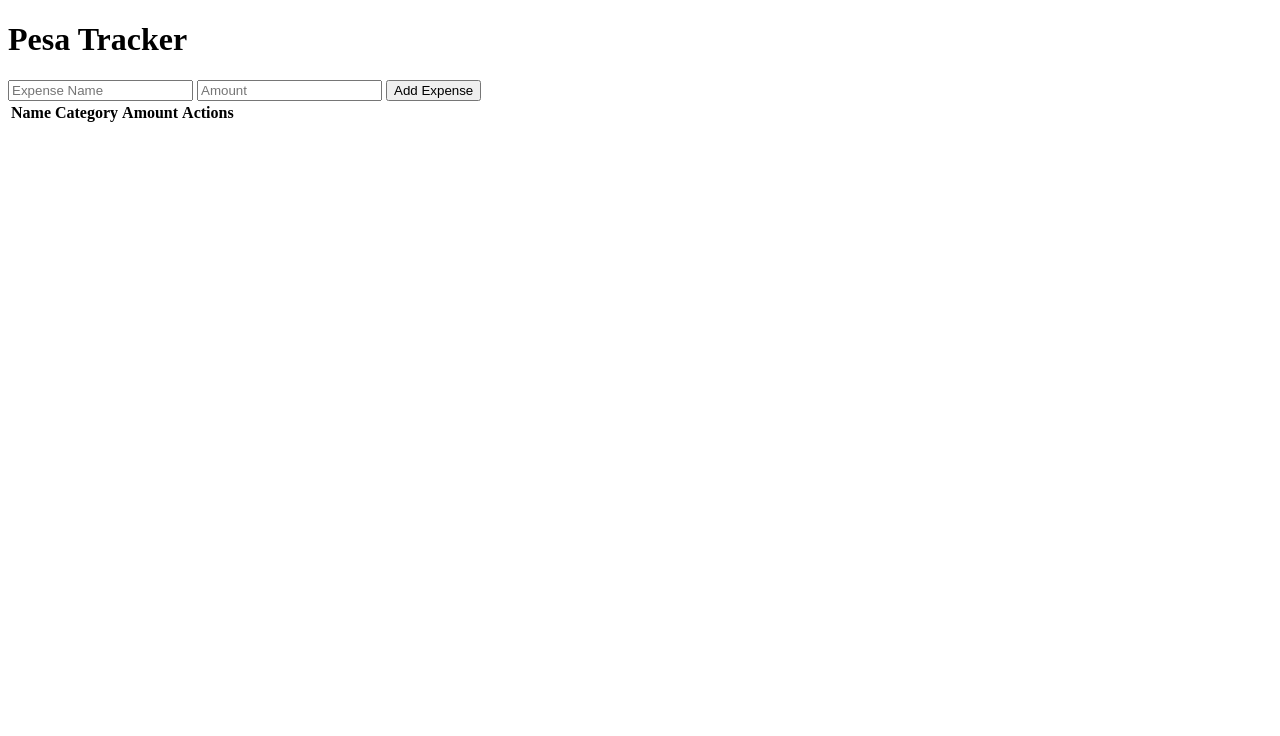
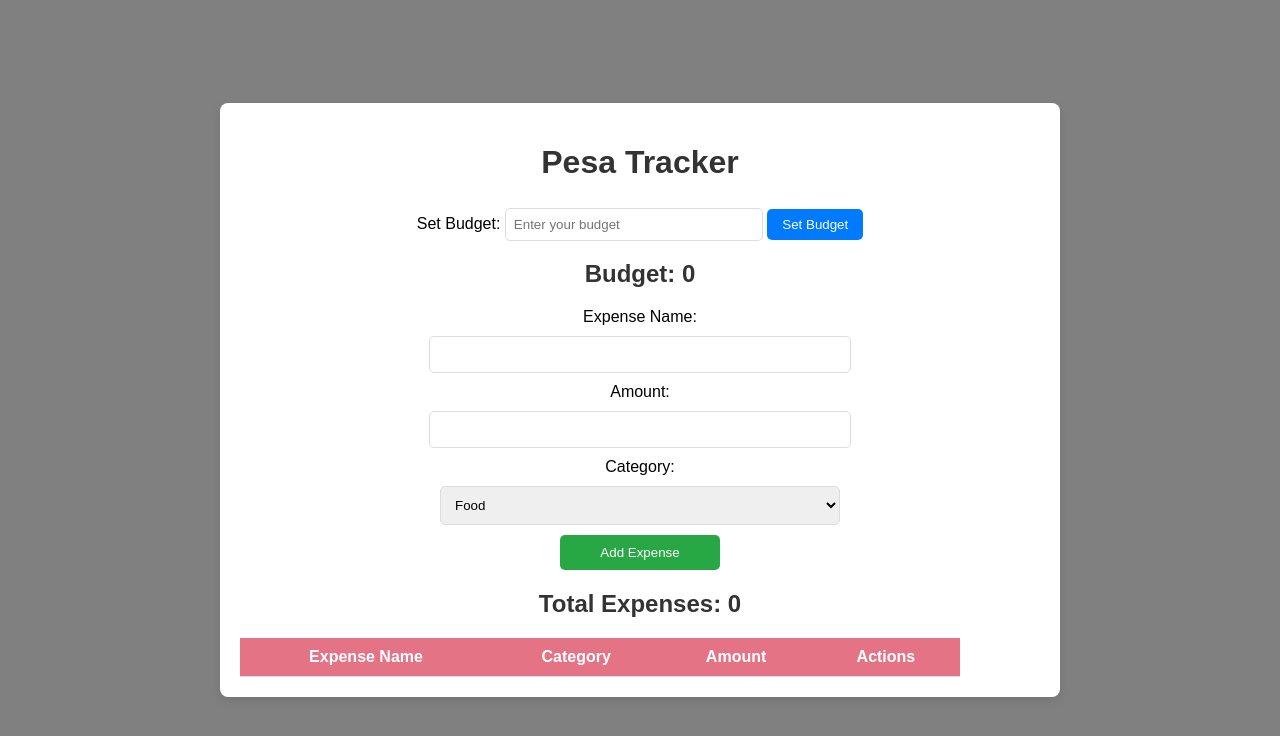
Before and after one commit to b-edward28/phase-1-project, a plain HTML site: page index.html in a window 1280 px wide. Drawn offline with Linux system fonts and the light colour scheme.

Commit message:
Adds css

```diff
--- a/index.html
+++ b/index.html
@@ -4,20 +4,49 @@
     <meta charset="UTF-8">
     <meta name="viewport" content="width=device-width, initial-scale=1.0">
     <title>Pesa Tracker</title>
+    <link rel="stylesheet" href="style.css">
 </head>
+
 <body>
+    <div class="container">
         <h1>Pesa Tracker</h1>
 
+        <div>
+            <label for="budgetInput">Set Budget:</label>
+            <input type="number" id="budgetInput" placeholder="Enter your budget">
+            <button id="setBudgetBtn">Set Budget</button>
+        </div>
+
+        <h2>Budget: <span id="budgetDisplay">0</span></h2>
+
         <form id="expenseForm">
-        <input type="text" id="expenseName" placeholder="Expense Name">
-        <input type = "number" id="expenseAmount" placeholder="Amount">
-        <button type="submit">Add Expense</button>
+            <label for="expenseName">Expense Name:</label>
+            <input type="text" id="expenseName" required>
+
+            <label for="expenseAmount">Amount:</label>
+            <input type="number" id="expenseAmount" required>
+
+            <label for="expenseCategory">Category:</label>
+            <select id="expenseCategory" required>
+                <option value="Food">Food</option>
+                <option value="Transport">Transport</option>
+                <option value="Bills">Bills</option>
+                <option value="Shopping">Shopping</option>
+                <option value ="Medical">Medical</option>
+                <option value="Entertainment">Entertainment</option>
+                <option value="Other">Others</option>
+            </select>
+
+            <button type="submit" id="submitBtn">Add Expense</button>
         </form>
+
+        <h2>Total Expenses: <span id="totalExpenses">0</span></h2>
+        <p id="alertMessage" class="alert"></p>
 
         <table>
             <thead>
                 <tr>
-                <th>Name</th>
+                    <th>Expense Name</th>
                     <th>Category</th>
                     <th>Amount</th>
                     <th>Actions</th>
@@ -25,6 +54,7 @@
             </thead>
             <tbody id="expenseList"></tbody>
         </table>
+    </div>
 
     <script src="app.js"></script>
 
--- a/style.css
+++ b/style.css
@@ -0,0 +1,112 @@
+body {
+    font-family: Arial, sans-serif;
+    background-color: grey;
+    margin: 0;
+    padding: 0;
+    display: flex;
+    justify-content: center;
+    align-items: center;
+    height: 100vh;
+}
+
+.container {
+    background: #fff;
+    padding: 20px;
+    width: 90%;
+    max-width: 800px;
+    box-shadow: 0 4px 10px rgba(0, 0, 0, 0.1);
+    border-radius: 8px;
+    text-align: center;
+}
+
+h1, h2 {
+    color: #333;
+}
+
+#budgetInput {
+    width: 30%;
+    padding: 8px;
+    margin-top: 5px;
+    border: 1px solid #ddd;
+    border-radius: 5px;
+}
+
+#setBudgetBtn {
+    background: #007BFF;
+    color: white;
+    border: none;
+    padding: 8px 15px;
+    cursor: pointer;
+    border-radius: 5px;
+}
+
+#setBudgetBtn:hover {
+    background:darkblue;
+}
+
+form {
+    display: flex;
+    flex-direction: column;
+    gap: 10px;
+    margin-top: 20px;
+    align-items: center;
+    justify-content: center;
+}
+
+input, select {
+    padding: 10px;
+    border: 1px solid #ddd;
+    border-radius: 5px;
+    width: 50%;
+}
+
+#submitBtn {
+    background: #28a745;
+    color: white;
+    border: none;
+    padding: 10px;
+    cursor: pointer;
+    border-radius: 5px;
+    width: 20%;
+    display: block;
+
+}
+
+#submitBtn:hover {
+    background: darkgreen;
+}
+
+table {
+    width: 90%;
+    margin-top: 20px;
+    border-collapse: collapse;
+}
+
+th, td {
+    padding: 10px;
+    border-bottom: 1px solid #ddd;
+}
+
+th {
+    background: rgb(229, 115, 134);
+    color: white;
+}
+
+.btn-delete {
+    background: #dc3545;
+    color: white;
+    border: none;
+    padding: 5px 10px;
+    cursor: pointer;
+    border-radius: 5px;
+}
+
+.btn-delete:hover {
+    background: #c82333;
+}
+
+.alert {
+    font-weight: bold;
+    margin-top: 10px;
+    color: red;
+}
```
Lines whose indentation alone changed are shown as unchanged.
